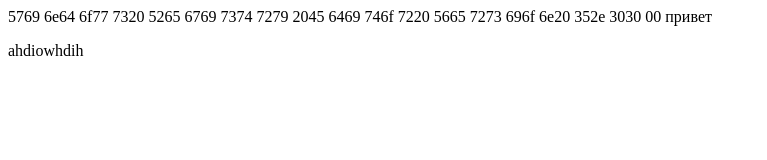
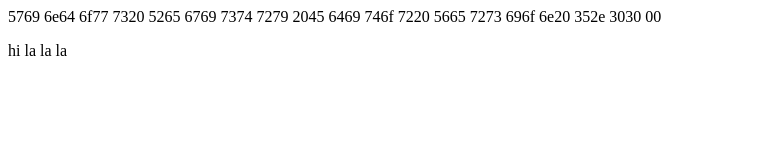
Before and after one commit to Prozerpinaa/test, a plain HTML site: page index.html in a window 1280 px wide. Shown: the full height of the page, 0-767 px from the left. Drawn offline with Linux system fonts and the light colour scheme.

Commit message:
third commit

```diff
--- a/index.html
+++ b/index.html
@@ -1,5 +1,4 @@
 5769 6e64 6f77 7320 5265 6769 7374 7279
 2045 6469 746f 7220 5665 7273 696f 6e20
 352e 3030 00
-<d1> привет </d1>
-<p> ahdiowhdih </p>
+<p> hi la la la </p>
```
